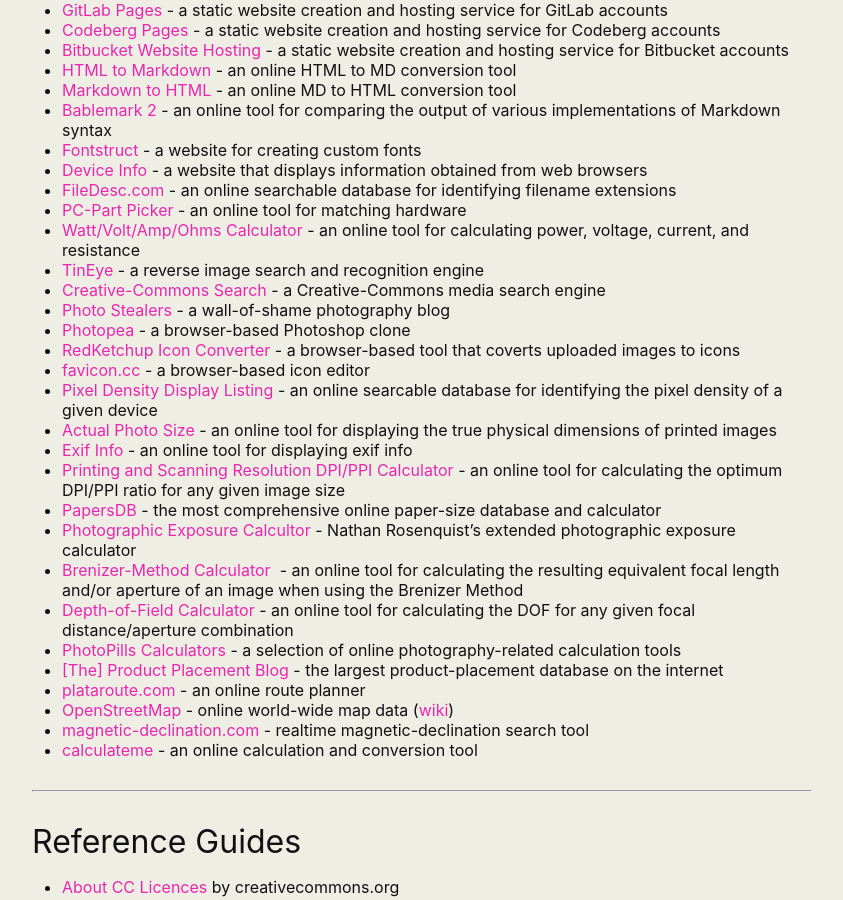
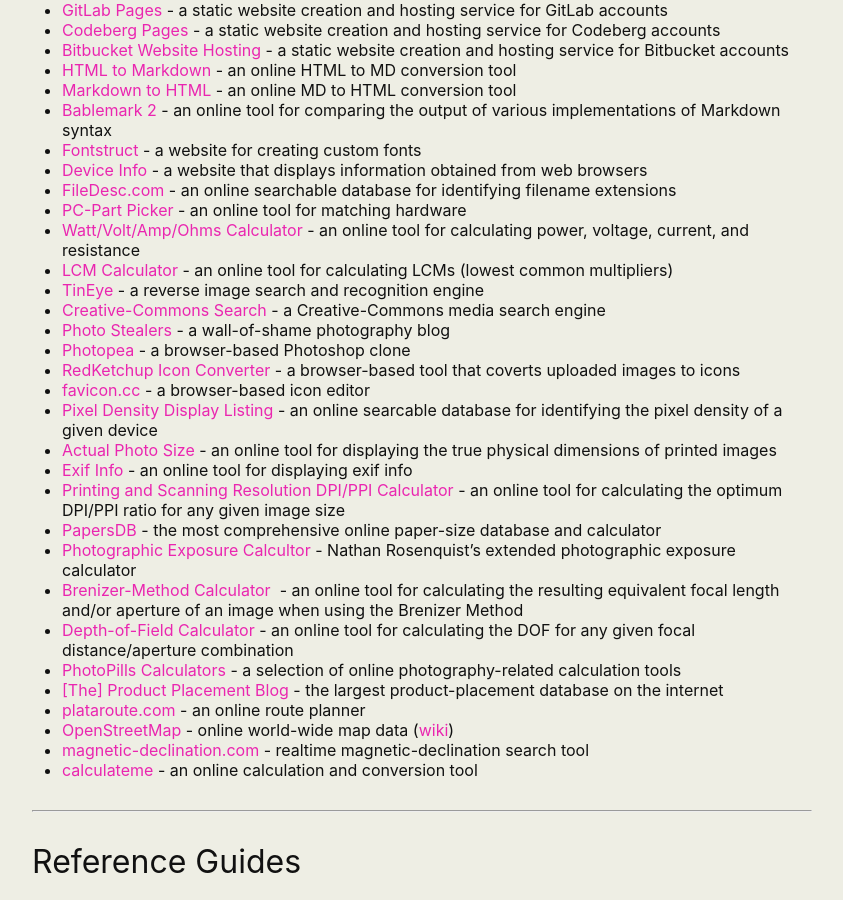
Before and after one commit to martbetz/martbetz.github.io, a Jekyll site: the page built from useful-links.html, in a window 1280 px wide and 900 px high, scrolled down 5547 px. Shown: the whole window, without its empty margins (218-1061 px from the left). Built offline with Jekyll 4.4.1, drawn with Linux system fonts in a browser that asks for light colours.

Commit message:
Update useful-links.html

```diff
--- a/useful-links.html
+++ b/useful-links.html
@@ -253,6 +253,7 @@
 <li><a href="https://www.filedesc.com/en/">FileDesc.com</a> - an online searchable database for identifying filename extensions</li>
 <li><a href="https://uk.pcpartpicker.com/">PC-Part Picker</a> - an online tool for matching hardware</li>
 <li><a href="https://www.rapidtables.com/calc/electric/watt-volt-amp-calculator.html">Watt/Volt/Amp/Ohms Calculator</a> - an online tool for calculating power, voltage, current, and resistance</li>
+<li><a href="https://www.calculatorsoup.com/calculators/math/lcm.php">LCM Calculator</a> - an online tool for calculating LCMs (lowest common multipliers)</li>
 <li><a href="https://tineye.com">TinEye</a> - a reverse image search and recognition engine</li>
 <li><a href="https://search.creativecommons.org">Creative-Commons Search</a> - a Creative-Commons media search engine</li>
 <li><a href="http://stopstealingphotos.com">Photo Stealers</a><span class="corpsgris11"> - a wall-of-shame photography blog</span></li>
```
